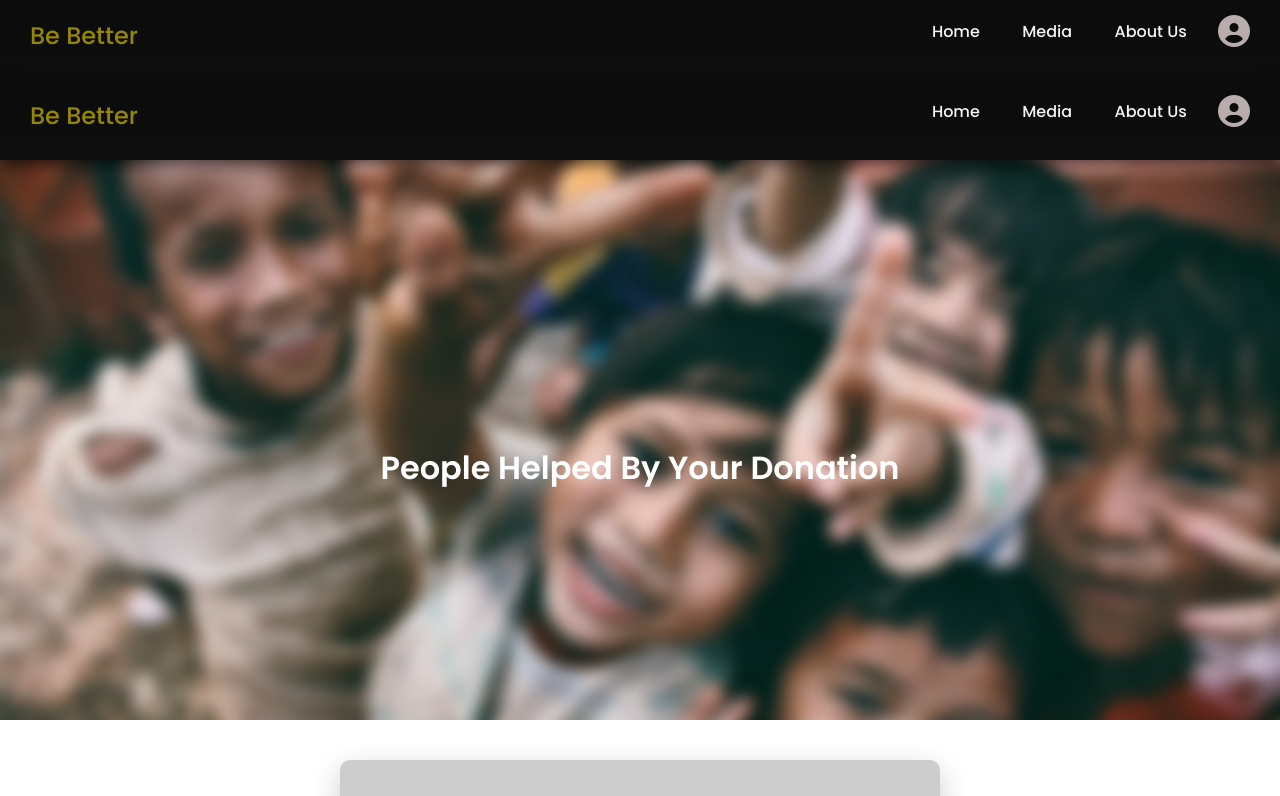
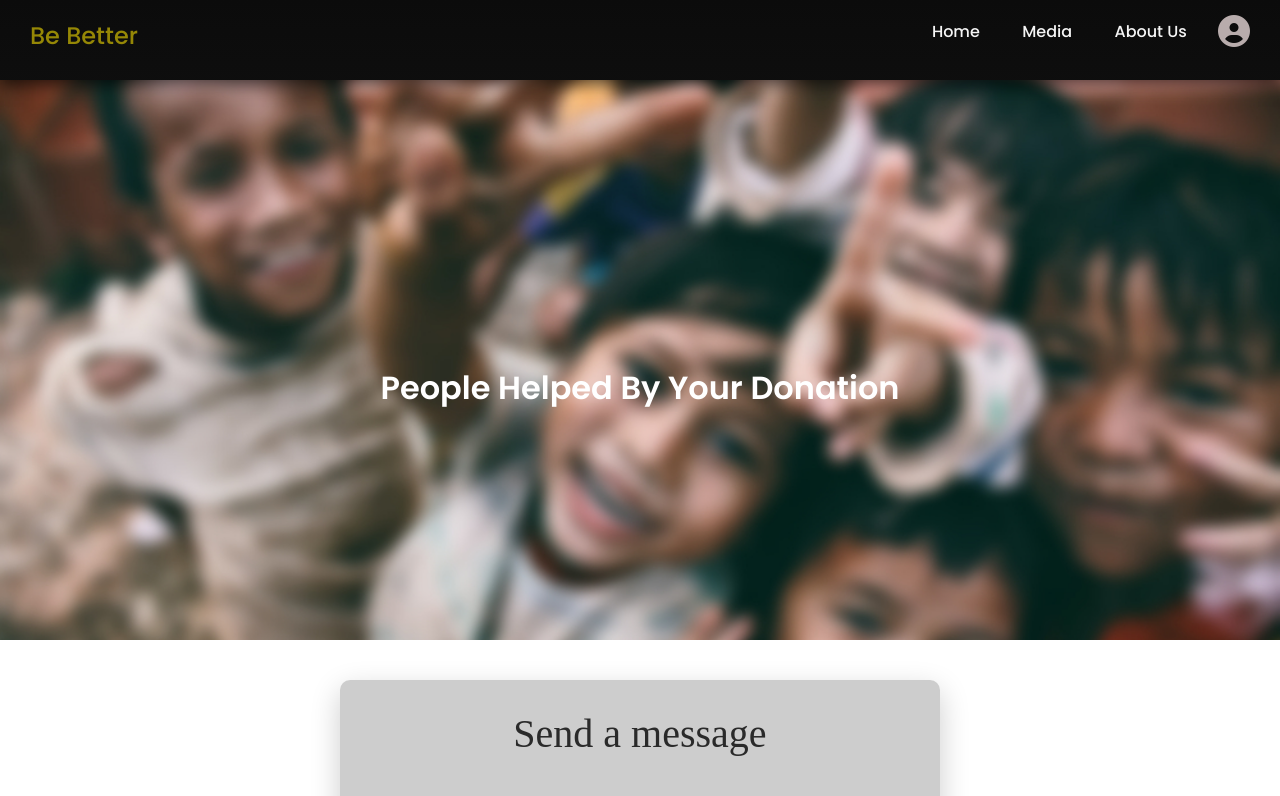
Before and after one commit to ruhigupta2971/BeBetter, a React (Create React App) app: page /about in a window 1280 px wide. Shown: the top 796 px of the page. Built offline with nearby package versions, Linux system fonts and the light colour scheme; a web font is replaced by a local one.

Commit message:
About.js

```diff
--- a/src/routes/About.js
+++ b/src/routes/About.js
@@ -7,7 +7,7 @@ import ContactForm from "../components/ContactForm";
 function About() {
   return (
     <>
-      <Navbar />
+      {/* <Navbar /> */}
       <Hero
         cName="hero-mid"
         heroImg={AboutImg}
```
